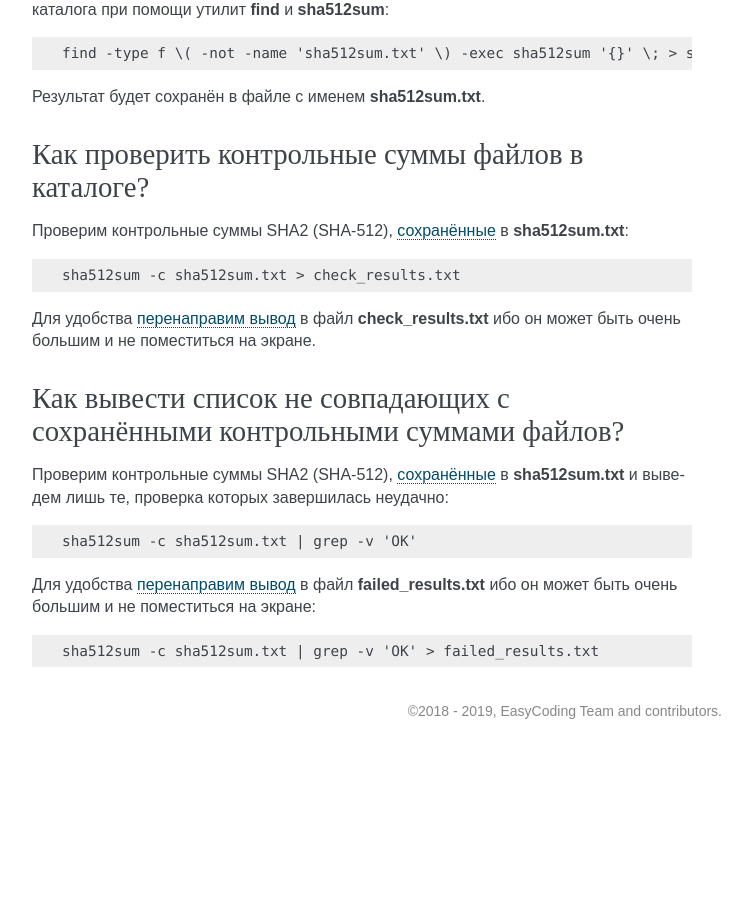
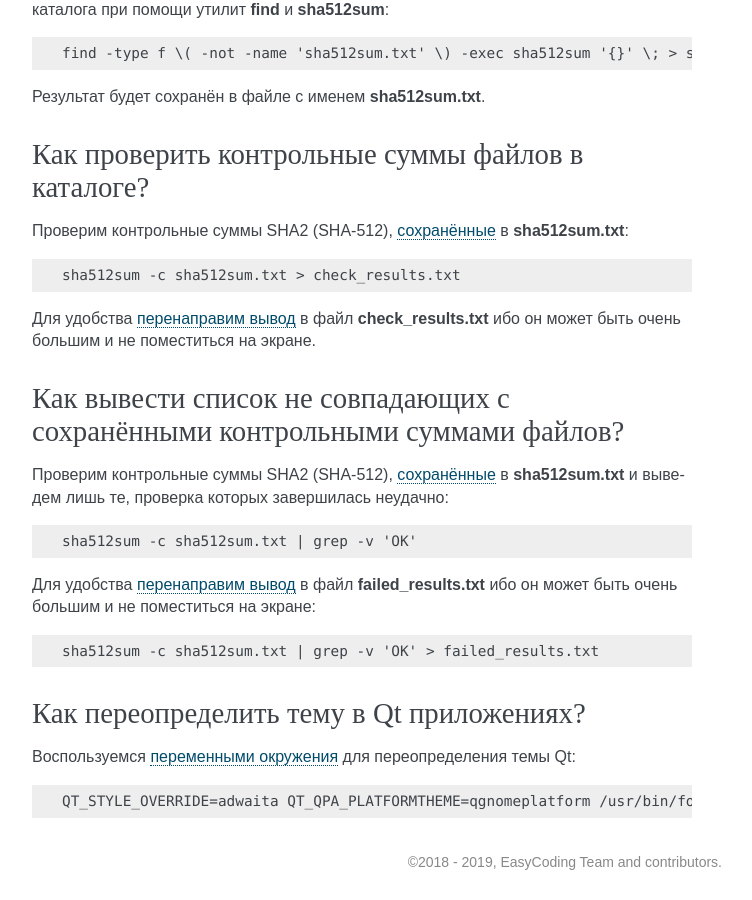
Before and after one commit to RussianFedora/FAQ, a Sphinx documentation site: the page built from source/using-applications.rst, in a window 1280 px wide and 900 px high, scrolled down 19003 px. Shown: the whole window, without its empty margins (388-1140 px from the left). Built offline with Sphinx 7.4.7, drawn with Linux system fonts in a browser that asks for light colours; before the commit the page ends 19752 px from its top, so only the background shows below that; some of the changed text lies outside the part shown.

Commit message:
Added question about overriding Qt themes.

```diff
--- a/source/using-applications.rst
+++ b/source/using-applications.rst
@@ -1067,3 +1067,15 @@ Cгенерируем файл с контрольными суммами SHA2 (
 .. code-block:: text
 
     sha512sum -c sha512sum.txt | grep -v 'OK' > failed_results.txt
+
+.. index:: qt, theme, override
+.. _qt-theme-override:
+
+Как переопределить тему в Qt приложениях?
+============================================
+
+Воспользуемся :ref:`переменными окружения <env-set>` для переопределения темы Qt:
+
+.. code-block:: text
+
+    QT_STYLE_OVERRIDE=adwaita QT_QPA_PLATFORMTHEME=qgnomeplatform /usr/bin/foo-bar
```
